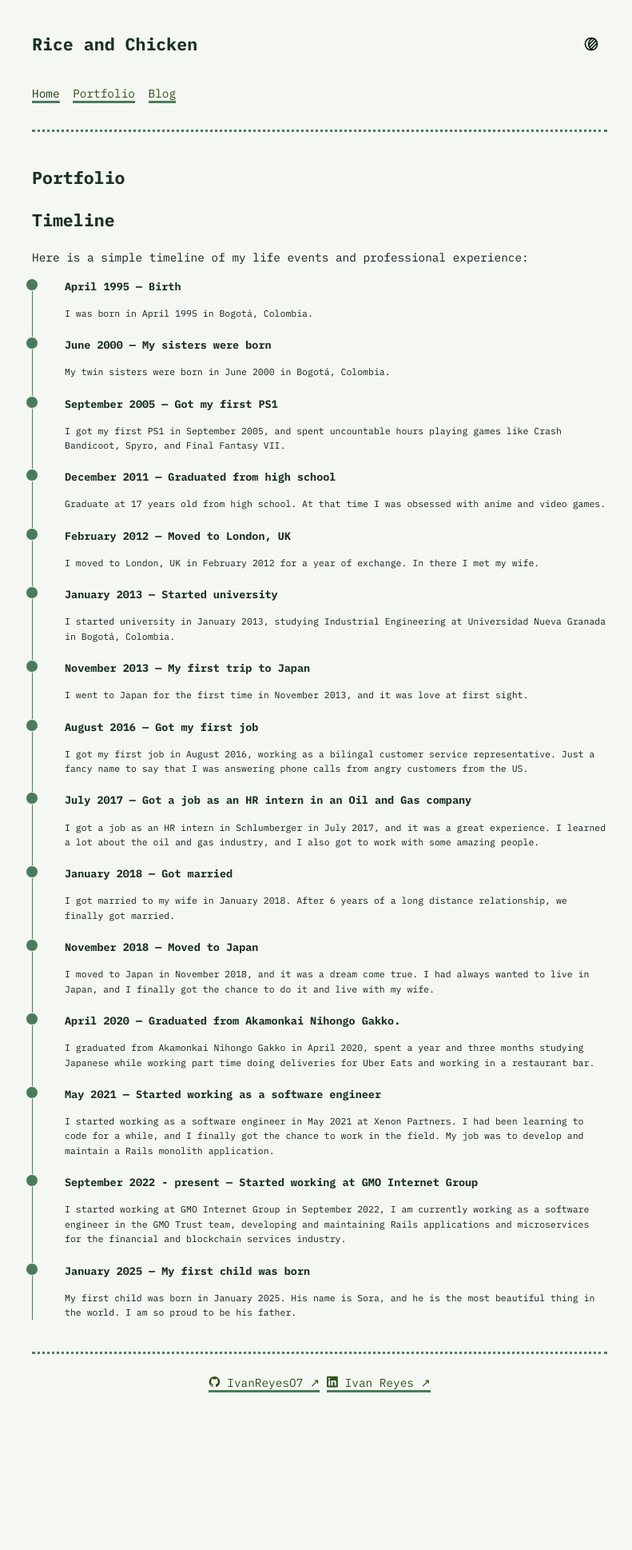
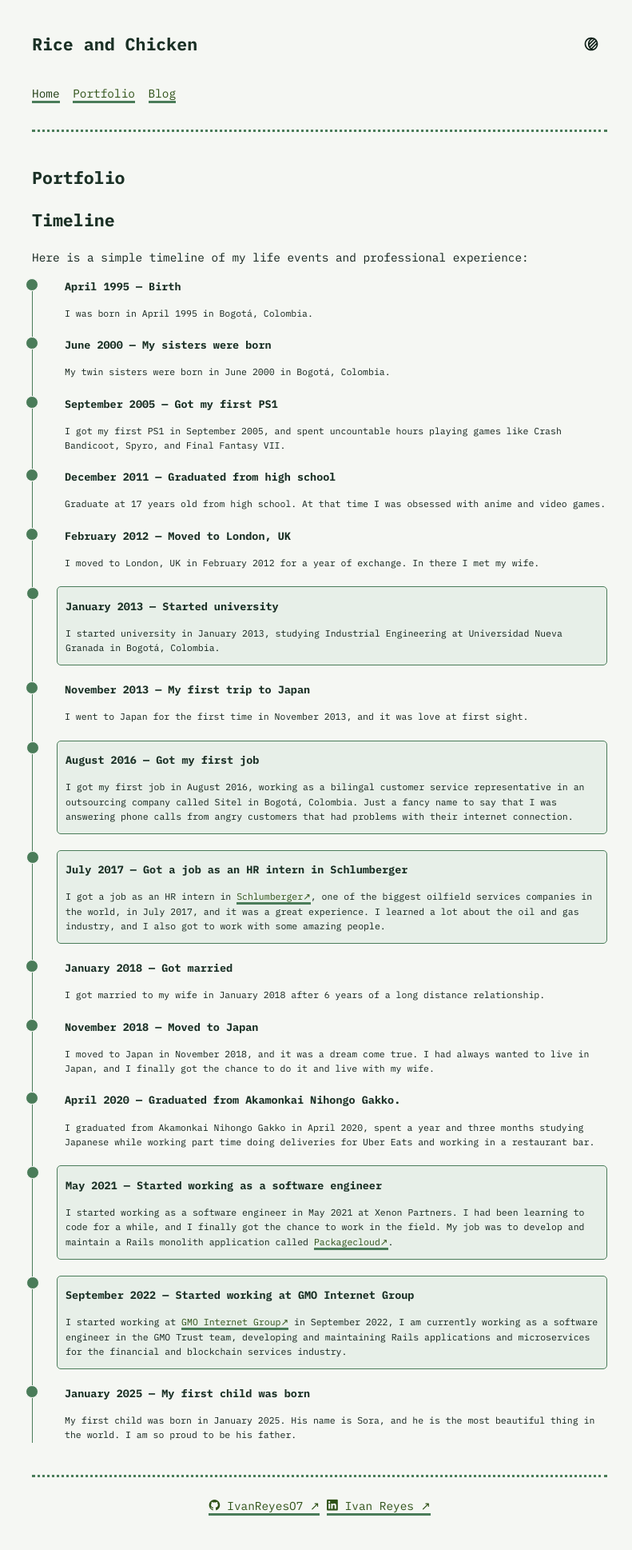
Before and after one commit to IvanReyesO7/rice-and-chicken, a Jekyll site: the page built from portfolio.html, in a window 1280 px wide. Shown: the whole page at 80% size, without its empty margins (240-1031 px from the left). Built offline with Jekyll 4.4.1, drawn with Linux system fonts in a browser that asks for light colours; before the commit the page ends 1785 px from its top, so only the background shows below that.

Commit message:
Added styling to profession items of the timeline

```diff
--- a/_data/timeline.yml
+++ b/_data/timeline.yml
@@ -36,17 +36,17 @@
 - date: August 2016
   professional: true
   title: Got my first job
-  description: I got my first job in August 2016, working as a bilingal customer service representative. Just a fancy name to say that I was answering phone calls from angry customers from the US.
+  description: I got my first job in August 2016, working as a bilingal customer service representative in an outsourcing company called Sitel in Bogotá, Colombia. Just a fancy name to say that I was answering phone calls from angry customers that had problems with their internet connection.
 
 - date: July 2017
   professional: true
-  title: Got a job as an HR intern in an Oil and Gas company
-  description: I got a job as an HR intern in Schlumberger in July 2017, and it was a great experience. I learned a lot about the oil and gas industry, and I also got to work with some amazing people.
+  title: Got a job as an HR intern in Schlumberger
+  description: I got a job as an HR intern in [Schlumberger](https://www.slb.com/), one of the biggest oilfield services companies in the world, in July 2017, and it was a great experience. I learned a lot about the oil and gas industry, and I also got to work with some amazing people.
 
 - date: January 2018
   professional: false
   title: Got married
-  description: I got married to my wife in January 2018. After 6 years of a long distance relationship, we finally got married.
+  description: I got married to my wife in January 2018 after 6 years of a long distance relationship.
 
 - date: November 2018
   professional: false
@@ -61,12 +61,12 @@
 - date: May 2021
   professional: true
   title: Started working as a software engineer
-  description: I started working as a software engineer in May 2021 at Xenon Partners. I had been learning to code for a while, and I finally got the chance to work in the field. My job was to develop and maintain a Rails monolith application.
+  description: I started working as a software engineer in May 2021 at Xenon Partners. I had been learning to code for a while, and I finally got the chance to work in the field. My job was to develop and maintain a Rails monolith application called [Packagecloud](https://packagecloud.io).
 
-- date: September 2022 - present
+- date: September 2022
   professional: true
   title: Started working at GMO Internet Group
-  description: I started working at GMO Internet Group in September 2022, I am currently working as a software engineer in the GMO Trust team, developing and maintaining Rails applications and microservices for the financial and blockchain services industry.
+  description: I started working at [GMO Internet Group](https://www.gmo.jp/en/) in September 2022, I am currently working as a software engineer in the GMO Trust team, developing and maintaining Rails applications and microservices for the financial and blockchain services industry.
 
 - date: January 2025
   professional: false
--- a/assets/css/portfolio.css
+++ b/assets/css/portfolio.css
@@ -8,6 +8,12 @@
 .timeline-item {
   position: relative;
   margin-bottom: 20px;
+  border-radius: 5px;
+}
+
+.timeline-item-professional {
+  border: 1px solid var(--main-color);
+  background-color: var(--main-color-highlight);
 }
 
 .timeline-dot {
--- a/assets/css/style.css
+++ b/assets/css/style.css
@@ -47,6 +47,7 @@
     --link-color: #2D5016; /* Forest moss */
     --visited-color: #1E3A11; /* Deep woodland */
     --main-color: #4A7C59; /* Pine needle green */
+    --main-color-highlight: #8cb89a21; /* Soft pine highlight */
     --code-background-color: #E8EDEA; /* Frosted pine */
     --code-color: #1A3025; /* Deep forest green */
     --blockquote-color: #7A9B85; /* Sage green */
--- a/portfolio.html
+++ b/portfolio.html
@@ -10,11 +10,11 @@ layout: portfolio
 
 <div class="timeline">
   {% for event in site.data.timeline %}
-  <div class="timeline-item">
+  <div class="timeline-item {% if event.professional %}timeline-item-professional{% endif %}">
     <div class="timeline-dot"></div>
     <div class="timeline-content">
       <h3>{{ event.date }} — {{ event.title }}</h3>
-      <p>{{ event.description }}</p>
+      <p>{{ event.description | markdownify }}</p>
     </div>
   </div>
   {% endfor %}
```
Also changed, not shown: 5 other files.
